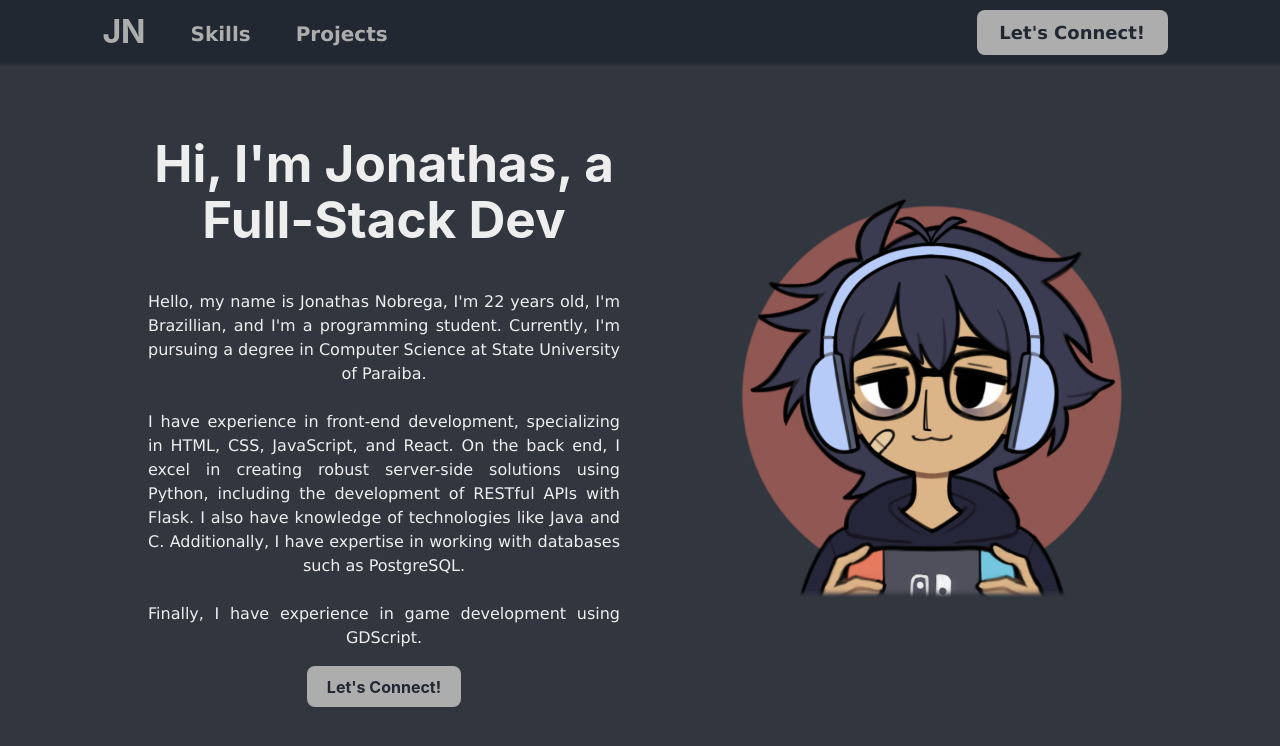
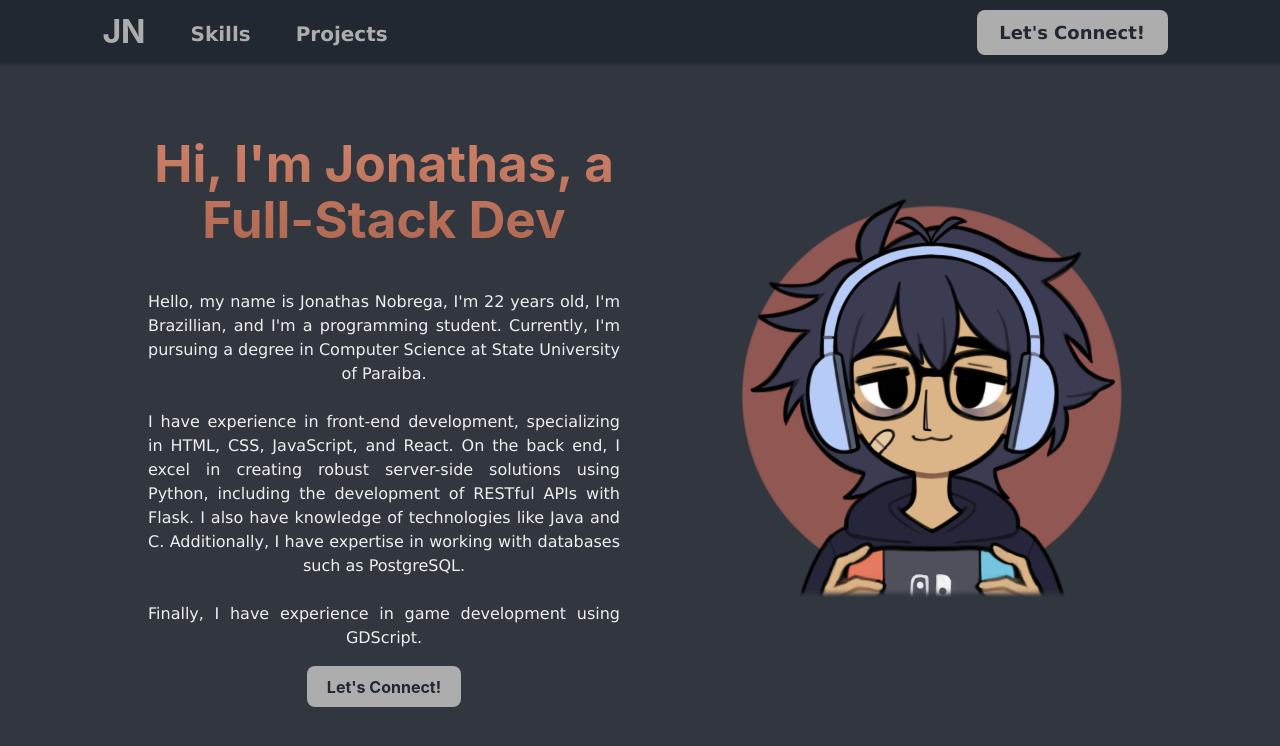
Before and after one commit to JonathasNJohnny/Portfolio, a React (Vite) app: page / in a window 1280 px wide. Shown: the top 746 px of the page. Built offline with nearby package versions, Linux system fonts and the light colour scheme; some icons are missing.

Commit message:
iconChange | pageNameChange | faviconBackup

```diff
--- a/index.html
+++ b/index.html
@@ -4,7 +4,7 @@
     <meta charset="UTF-8" />
     <link rel="icon" type="image/svg+xml" href="./src//assets/favicon.ico" />
     <meta name="viewport" content="width=device-width, initial-scale=1.0" />
-    <title>Portfolio</title>
+    <title>Jonathas Nobrega</title>
   </head>
   <body>
     <div id="root"></div>
--- a/src/components/Banner/Banner.module.css
+++ b/src/components/Banner/Banner.module.css
@@ -22,6 +22,12 @@ body {
 .textSide {
     float: left;
     margin-left: 10%;
+}
+
+.textSide h1 {
+    background: -webkit-linear-gradient(#ce8169, #af6852);
+    background-clip: text;
+    -webkit-text-fill-color: transparent;
 }
 
 .textSide p {
```
Also changed, not shown: 2 other files (tests, documents, lock files or other folders).
